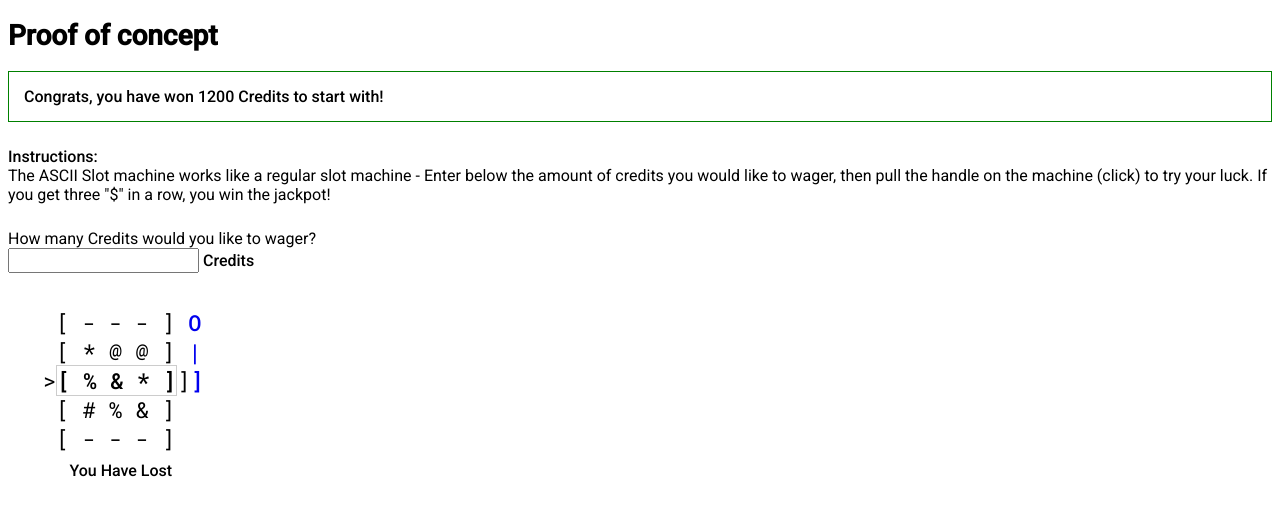
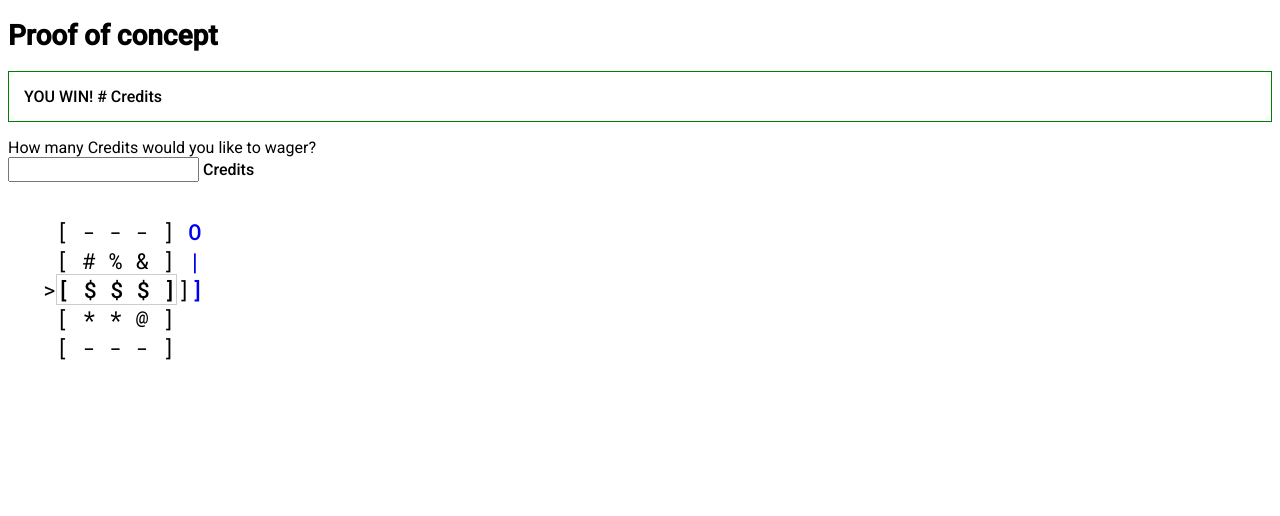
Before and after one commit to jcwritescode/Font-Awesome-Slot-Machine, a PHP site: page /machine.php in a window 1280 px wide. Shown: the top 516 px of the page. Run offline with PHP 8.4, Linux system fonts and the light colour scheme.

Commit message:
consolidated pages and functionality

```diff
--- a/machine.php
+++ b/machine.php
@@ -1,18 +1,5 @@
 <?php
 require('slots.inc.php');
-
-// OOP PHP Slots
-// TESTING
-$randomA1 = "%";
-$randomA2 = "$";
-$randomA3 = "*";
-$randomB1 = "#";
-$randomB2 = "$";
-$randomB3 = "~";
-$randomC1 = "*";
-$randomC2 = "$";
-$randomC3 = "&";
-
 ?>
 
 <!DOCTYPE html>
@@ -29,25 +16,28 @@ $randomC3 = "&";
 
     <h1>Proof of concept</h1>
 
-    <div class="creditsmsg">
   <?php
-    $slotsObject = new RandomCreditGenerator;
-    echo "Congrats, you have won " . $slotsObject->credits . " Credits to start with!";
-    ?></div>
+
+  // Hmm, so if I instantiate here, it is available anywhere after? So I should just have it at the top of the doc? -->
+    $charsObject = new RandomCharGenerator;
+
+    if ($charsObject->outcome == "YOU WIN!") {
+      echo '<div class="win">';
+    } else {
+      echo '<div class="lost">';
+    }
+
+    echo $charsObject->outcome . " # Credits";
+  ?>
+    </div>
     <p></p>
 
-<div class="instructions"><div class="important">Instructions:</div><br/>The ASCII Slot machine works like a regular slot machine - Enter below the amount of credits you would like to wager, then pull the handle on the machine (click) to try your luck. If you get three "$" in a row, you win the jackpot!</div>
-    <div class="msg">How many Credits would you like to wager?
+  <div class="msg">How many Credits would you like to wager?
     <form>
       <input type="text" size="20" name="credits"><span class="credits"> Credits</span>
     </form>
   </div>
   <!-- Thinking to use Font Awesome animated icons before random chars load -->
-
-  <!-- Hmm, so if I instantiate here, it is available anywhere after? So I should just have it at the top of the doc? -->
-  <?php
-    $charsObject = new RandomCharGenerator;
-  ?>
 
     <div class="blah">
       &nbsp;[ - - - ]&nbsp;<span class="handle"><a href="/slots/machine.php">O</a></span>
@@ -55,7 +45,6 @@ $randomC3 = "&";
       <br/>><span id="results">[<?php echo $charsObject->luck; ?>]</span>]<span class="handle"><a href="/slots/machine.php">]</a></span>
       <br/>&nbsp;[<?php echo " " . $charsObject->randomizer() . " " . $charsObject->randomizer() . " " . $charsObject->randomizer() . " "; ?> ]
       <br/>&nbsp;[ - - - ]
-      <br/>&nbsp;&nbsp;<div class="important"><?php echo $charsObject->outcome ?></div>
     </div>
 
   </body>
--- a/slots.inc.php
+++ b/slots.inc.php
@@ -31,7 +31,7 @@ class RandomCharGenerator {
 
   public function __construct(){
     $this->luck = rand(0,99);
-      if ($this->luck < 19) {
+      if ($this->luck < 21) {
         $this->luck = " " . $this->chars[0] . " " . $this->chars[0] . " " . $this->chars[0] . " ";
         $this->outcome = "YOU WIN!";
       } else {
--- a/style.css
+++ b/style.css
@@ -30,6 +30,7 @@ input {
   font-weight: 500;
   font-size: 22px;
   border: 1px solid #cccccc;
+
 }
 
 .handle {
@@ -63,11 +64,19 @@ input {
   display: inline;
 }
 
-.creditsmsg {
+.win {
   font-family: 'Roboto', sans-serif;
   font-weight: 500;
   font-size: 16px;
   border: 1px solid green;
+  padding: 15px;
+}
+
+.lost {
+  font-family: 'Roboto', sans-serif;
+  font-weight: 500;
+  font-size: 16px;
+  border: 1px solid #d23d3d;
   padding: 15px;
 }
 
```
Also changed, not shown: index.php (+38 -3 lines).
